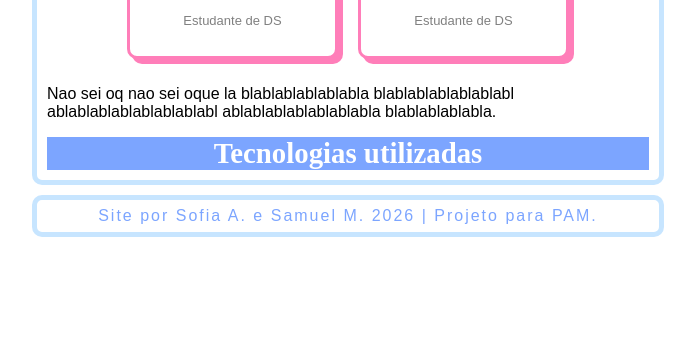
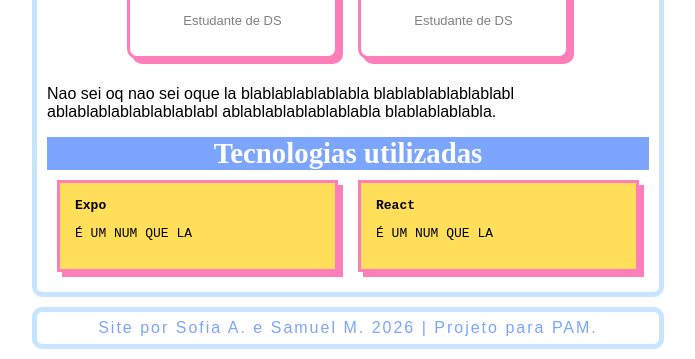
Before and after one commit to M0C-Dev/PAM---Nosso-portif-lio, a plain HTML site: page index.html in a window 1280 px wide. Shown: the part 498-857 px from the top of the page, without its empty margins (292-987 px from the left). Before the commit the page ends 800 px from the top, so only its background shows below. Drawn offline with Linux system fonts and the light colour scheme; a script that the page names is missing.

Commit message:
tecnologias

```diff
--- a/index.html
+++ b/index.html
@@ -29,6 +29,16 @@
             </div>
             <p>Nao sei oq nao sei oque la blablablablablabla blablablablablablabl ablablablablablablablabl ablablablablablablabla blablablablabla.</p>
             <h2 class="section-big">Tecnologias utilizadas</h2>
+            <div style="display: flex; flex-wrap: nowrap; gap: 0px; justify-content: center;">
+                <div class="atulizacoes-board">
+                    <b>Expo</b>
+                    <p>É UM NUM QUE LA</p>
+                </div>
+                <div class="atulizacoes-board">
+                    <b>React</b>
+                    <p>É UM NUM QUE LA</p>
+                </div>
+            </div>
         </main>
         <footer>
             <span>Site por Sofia A. e Samuel M. 2026 | Projeto para PAM.</span>
--- a/styles.css
+++ b/styles.css
@@ -68,3 +68,17 @@ footer {
     border-radius: 10000px;
     border: #ff7eb9 3px solid;
 }
+
+.atulizacoes-board {
+    font-family: monospace;
+    background-color: #FFDE59;
+    width: 100%;
+    margin: auto;
+    padding: 15px;
+    margin: 10px;
+
+    /* box-shadow: 0px 2px 7px #67382b; */
+    box-shadow: 5px 5px 0 #ff7eb9;
+
+    border: #ff7eb9 3px solid;
+}
```
